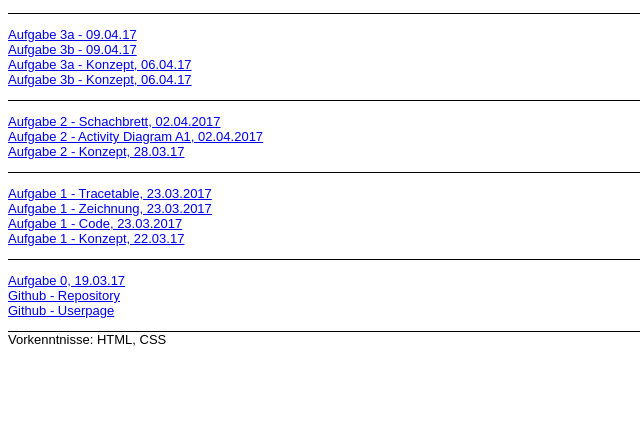
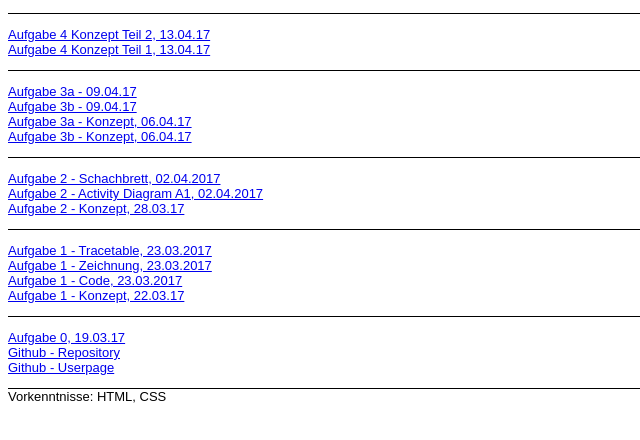
Before and after one commit to hejSalome/EIA2, a plain HTML site: page steckbrief.htm in a window 1280 px wide. Shown: the whole page, without its empty margins (0-640 px from the left). Drawn offline with Linux system fonts and the light colour scheme.

Commit message:
Update Steckbrief A4

```diff
--- a/steckbrief.htm
+++ b/steckbrief.htm
@@ -13,6 +13,9 @@ body {
 </style>
 </head>
 <body>
+<p style="border-top: 1px solid black"> </p>
+<a href="https://hejSalome.github.io/EIA2/aufgabe4/aufgabe4b.jpeg" target="_blank">Aufgabe 4 Konzept Teil 2, 13.04.17</a><br>
+<a href="https://hejSalome.github.io/EIA2/aufgabe4/aufgabe4.jpeg" target="_blank">Aufgabe 4 Konzept Teil 1, 13.04.17</a><br>
 <p style="border-top: 1px solid black"> </p>
 <a href="https://hejSalome.github.io/EIA2/aufgabe3/schachbrett2.html" target="_blank">Aufgabe 3a - 09.04.17</a><br>
 <a href="https://hejSalome.github.io/EIA2/aufgabe3/maumau.html" target="_blank">Aufgabe 3b - 09.04.17</a><br>
```
Also changed, not shown: 2 other files.
